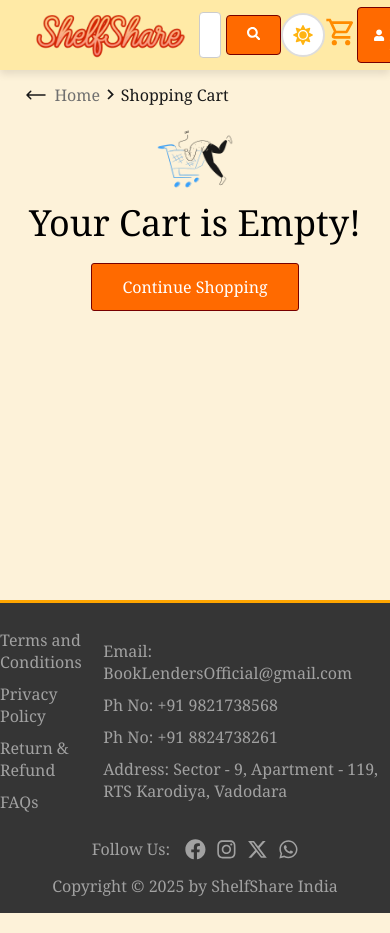
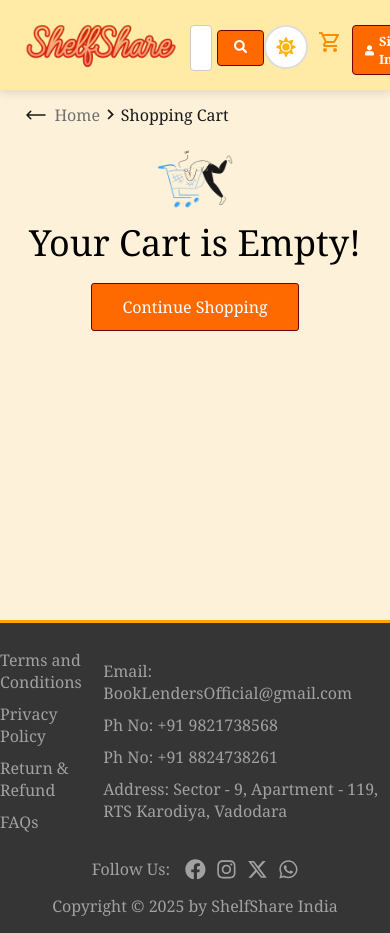
Before and after one commit to ShivamXxd/BookLendingSystem, a React (Vite) app in the folder frontend/: page /cart in a window 390 px wide. Shown: the top 933 px of the page. Built offline with nearby package versions, Linux system fonts and the light colour scheme.

Commit message:
responsiveness update

```diff
--- a/frontend/src/components/filter.jsx
+++ b/frontend/src/components/filter.jsx
@@ -10,7 +10,7 @@ function Filter({ onFilterChange }) {
   };
 
   const closeDropdown = (e) => {
-    if (!e.target.closest(`.${classes.filterSelector}`)) {
+    if (!e.target.closest(`.${classes.filterDropDownWrapper}`)) {
       setIsOpen(false);
     }
   };
@@ -31,7 +31,6 @@ function Filter({ onFilterChange }) {
   }, []);
 
   return (
-    <div className={classes.filterSelector}>
     <div className={classes.filterDropDownWrapper}>
       <div className={classes.filterDropDown} onClick={toggleDropdown}>
         {selectedOption ? selectedOption : "Filter"}
@@ -59,7 +58,6 @@ function Filter({ onFilterChange }) {
         </div>
       )}
     </div>
-    </div>
   );
 }
 
--- a/frontend/src/components/filter.module.css
+++ b/frontend/src/components/filter.module.css
@@ -1,8 +1,3 @@
-.filterSelector {
-  position: relative;
-  display: inline-block;
-}
-
 .filterDropDownWrapper {
   position: relative;
 }
--- a/frontend/src/components/header.jsx
+++ b/frontend/src/components/header.jsx
@@ -27,7 +27,7 @@ function Header() {
     } else {
       setIsLoggedIn(false);
     }
-  }, [token]);
+  }, []);
 
   useEffect(() => {
     const savedTheme = localStorage.getItem("theme");
@@ -51,7 +51,6 @@ function Header() {
       navigate("/");
     } else return;
   };
-
   const handleLoginChange = () => {
     setIsLoggedIn(!isLoggedIn);
     if (isLoggedIn) {
@@ -70,7 +69,7 @@ function Header() {
         </Link>
 
         <div className={classes.welcomeUserBox}>
-          {isLoggedIn && (
+          {isLoggedIn && currentUser && (
             <>
               <div className={classes.welcomeText}>Welcome, </div>
               <div className={classes.currentUserName}>{currentUser.firstName.charAt(0).toUpperCase() + currentUser.firstName.slice(1).toLowerCase()}</div>
--- a/frontend/src/components/header.module.css
+++ b/frontend/src/components/header.module.css
@@ -186,3 +186,79 @@
   clip-path: inset(50%);
   white-space: nowrap;
 }
+
+/* Responsive Design with Media Queries */
+
+/* For small devices (e.g., phones) */
+@media screen and (max-width: 768px) {
+  .header {
+    flex-direction: column;
+    align-items: flex-start;
+    height: auto;
+    padding: 15px 10px;
+  }
+
+  .logoContainer {
+    margin-left: 0;
+  }
+
+  .searchContainer {
+    width: 100%;
+    margin-top: 10px;
+  }
+
+  .searchInput {
+    width: 90%;
+    font-size: 0.9rem;
+  }
+
+  .searchButton {
+    width: auto;
+    padding: 8px 16px;
+  }
+
+  .welcomeUserBox {
+    display: block;
+    margin-top: 10px;
+  }
+
+  .cartContainer,
+  .signInContainer,
+  .modeContainer {
+    margin-top: 10px;
+  }
+
+  .cartButton {
+    font-size: 1.5rem;
+  }
+
+  .signInButton {
+    font-size: 0.8rem;
+    padding: 6px 12px;
+  }
+
+  .profileIcon {
+    font-size: 1.5rem;
+  }
+}
+
+/* For medium devices (tablets) */
+@media screen and (max-width: 1024px) {
+  .header {
+    flex-direction: row;
+    justify-content: space-between;
+  }
+
+  .searchContainer {
+    width: 60%;
+  }
+
+  .cartContainer,
+  .signInContainer {
+    margin-left: 10px;
+  }
+
+  .searchInput {
+    font-size: 1rem;
+  }
+}
--- a/frontend/src/pages/hero.module.css
+++ b/frontend/src/pages/hero.module.css
@@ -1,6 +1,14 @@
 .container {
   position: relative;
   min-height: 70vh;
+  display: flex;
+  align-items: center;
+}
+
+.filter {
+  align-self: self-start;
+  margin: 3%;
+  height: 100%;
 }
 
 .flexBooksContainer {
@@ -8,14 +16,16 @@
   justify-content: space-evenly;
   align-items: center;
   flex-direction: column;
-  margin: 0 10% 0 15%;
+  width: 90%;
+  /* margin: 0 7% 0 10%; */
 }
 
 .gridBooksContainer {
   display: grid;
   gap: 1rem;
   grid-template-columns: 1fr 1fr 1fr 1fr 1fr;
-  margin: 0 10% 0 15%;
+  margin-right: 5%;
+  width: 90%;
 }
 
 .gridBooksContainer > * {
@@ -51,12 +61,6 @@
   -webkit-text-stroke-color: rgb(155, 1, 1);
 }
 
-.filter {
-  position: absolute;
-  top: 2rem;
-  left: 2.5%;
-}
-
 .darkSpaceFiller {
   position: absolute;
   top: 45%;
@@ -70,6 +74,11 @@
   left: 40%;
   font-size: 3rem;
   color: rgb(237, 237, 237);
+}
+
+.selectedFilterBooks {
+  display: grid;
+  grid-template-columns: 1fr 1fr 1fr 1fr 1fr;
 }
 
 .selectedFilterDisplay {
@@ -112,3 +121,60 @@
 .searchedBook {
   align-self: flex-start;
 }
+
+@media (max-width: 1440px) {
+  .flexBooksContainer,
+  .gridBooksContainer {
+    margin: 0 7%;
+  }
+  .gridBooksContainer {
+    display: grid;
+    grid-template-columns: 1fr 1fr 1fr 1fr;
+  }
+  .topPicksContainer,
+  .dealsContainer {
+    display: grid;
+    grid-template-columns: 1fr 1fr 1fr 1fr;
+  }
+}
+
+@media (max-width: 1200px) {
+  .flexBooksContainer,
+  .gridBooksContainer {
+    margin: 0 5%;
+    width: 70%;
+  }
+  .topPicksContainer,
+  .dealsContainer {
+    display: grid;
+    grid-template-columns: 1fr 1fr 1fr;
+  }
+}
+@media (max-width: 950px) {
+  .flexBooksContainer,
+  .gridBooksContainer {
+    margin: 0 5%;
+  }
+  .topPicksContainer,
+  .dealsContainer {
+    display: grid;
+    grid-template-columns: 1fr 1fr;
+  }
+}
+@media (max-width: 650px) {
+  .flexBooksContainer,
+  .gridBooksContainer {
+    margin: 0 3%;
+  }
+  .topPicksContainer,
+  .dealsContainer {
+    display: flex;
+    justify-content: center;
+    align-items: center;
+    flex-direction: column;
+  }
+  .topPicksText,
+  .dealsText {
+    text-align: center;
+  }
+}
```
Also changed, not shown: 2 other files (tests, documents, lock files or other folders). Lines whose indentation alone changed are shown as unchanged.
